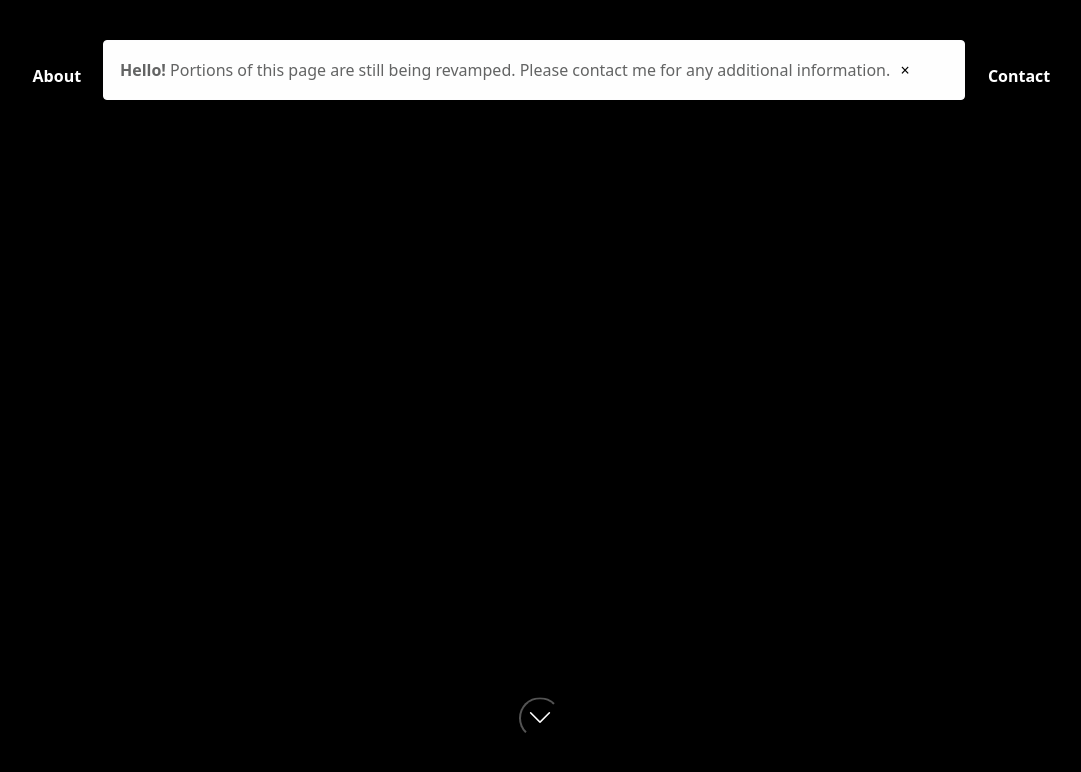
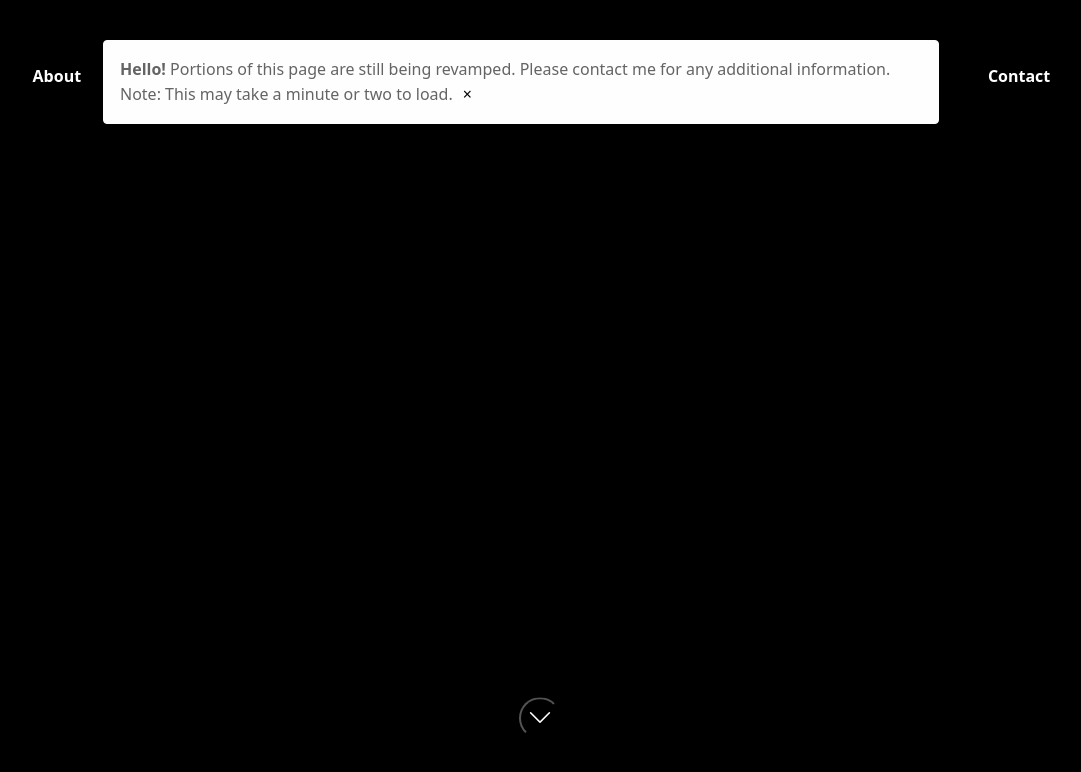
Before and after one commit to ekurk10/ekurk10.github.io, a website: page index.html in a window 1280 px wide. Shown: the whole page, without its empty margins (121-1202 px from the left). Drawn offline with nearby package versions, Linux system fonts and the light colour scheme; animation ran at ten frames a second.

Commit message:
Update index.html

```diff
--- a/index.html
+++ b/index.html
@@ -16,7 +16,7 @@
         <div id="content">
 
             <div id="alert" class="alert alert-light alert-dismissible fade show" role="alert" style="position: absolute; transform: translate(17.5vw, 5vh);">
-                <strong>Hello!</strong> Portions of this page are still being revamped. Please contact me for any additional information.
+                <strong>Hello!</strong> Portions of this page are still being revamped. Please contact me for any additional information.<br> Note: This may take a minute or two to load.
                 <button onclick="remove()" type="button" class="close" data-dismiss="alert" aria-label="Close" style="border: 0; background-color: inherit;">
                   <span aria-hidden="true">&times;</span>
                 </button>
```
